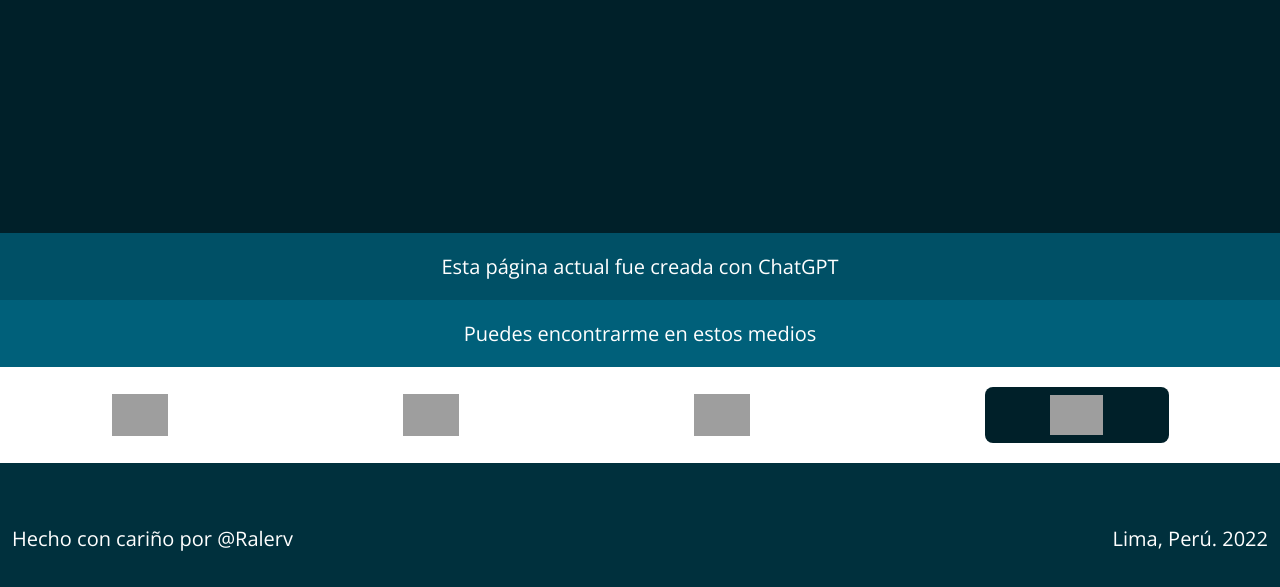
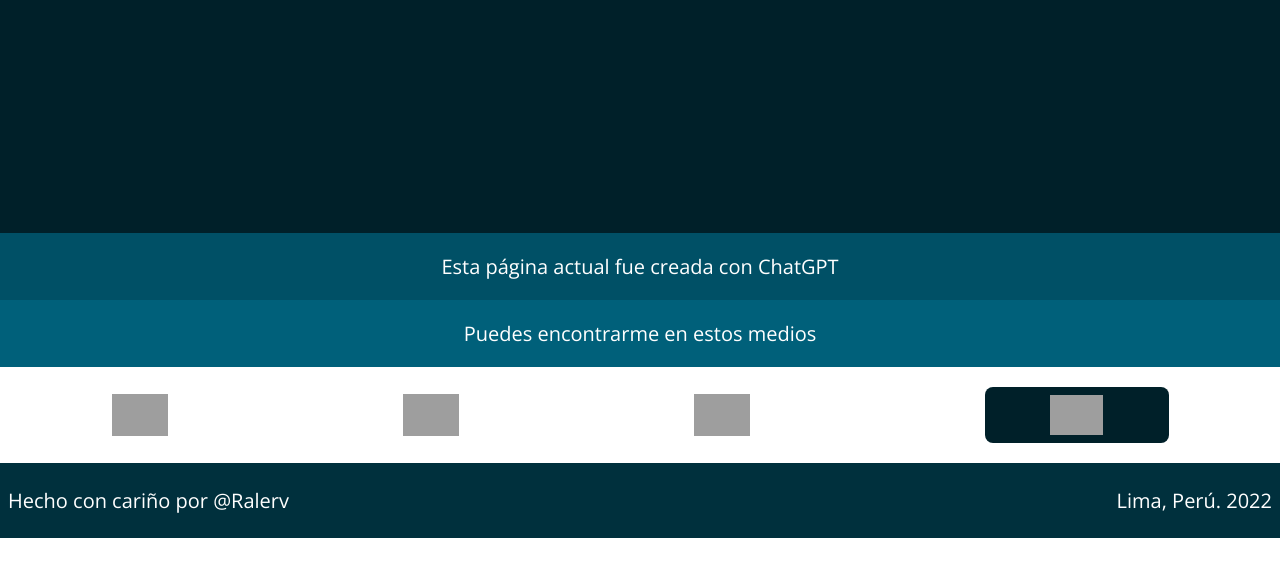
Before and after one commit to ralerv/AI-website, a plain HTML site: page index.html in a window 1280 px wide. Shown: the part 551-1138 px from the top of the page. After the commit the page ends 1089 px from the top, so only its background shows below. Drawn offline with nearby package versions, Linux system fonts and the light colour scheme; grey boxes are pictures that could not be loaded.

Commit message:
minor fix

```diff
--- a/styles.css
+++ b/styles.css
@@ -207,13 +207,12 @@ main p {
 }
 
 footer {
-  min-height: 150px;
     width: 100%;
     display: flex;
     justify-content: space-between;
     align-items: center;
     background-color: var(--gunmetal);
-    padding: 12px;
+    padding: 24px 8px;
     font-size: var(--medium);
     color: white;
     gap: 20px;
```
